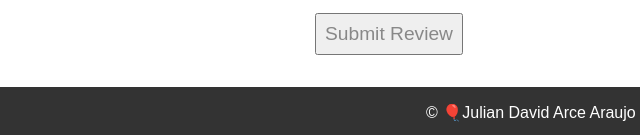
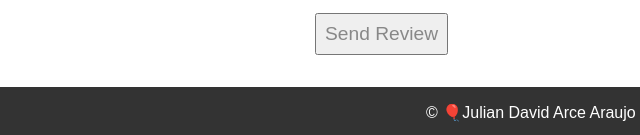
Before and after one commit to julianarce1995/wdd131, a plain HTML site: page form.html in a window 1280 px wide. Shown: the part 869-1004 px from the top of the page, 5-645 px from the left. Drawn offline with Linux system fonts and the light colour scheme; a web font is replaced by a local one.

Commit message:
changing text of input sumbit

```diff
--- a/form.html
+++ b/form.html
@@ -82,7 +82,7 @@
             </div>
 
             <div class="pt-1">
-                <input type="submit" value="Submit Review" class="p-1">
+                <input type="submit" value="Send Review" class="p-1">
             </div>
         </form>
     </main>
```
